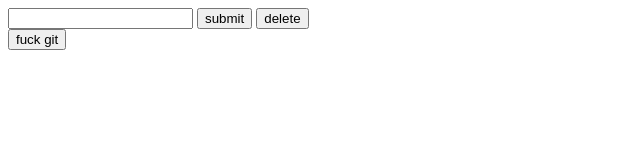
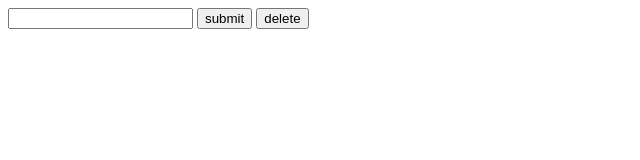
Before and after one commit to cosmonaut1917/weather_app, a plain HTML site: page index.html in a window 1280 px wide. Shown: the whole page, without its empty margins (0-640 px from the left). Drawn offline with nearby package versions, Linux system fonts and the light colour scheme.

Commit message:
removed button

```diff
--- a/index.html
+++ b/index.html
@@ -24,7 +24,7 @@
         </div>
     </div>
     </div>
-   <button>fuck git</button>
+
 
 </body>
 <script src="https://code.jquery.com/jquery-3.5.1.min.js"></script>
```
